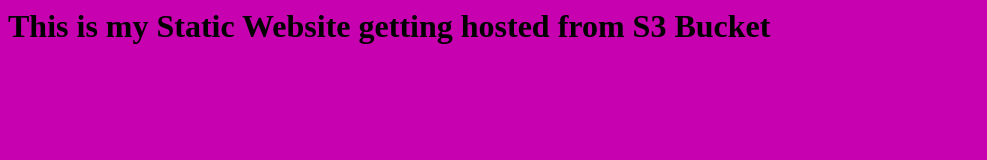
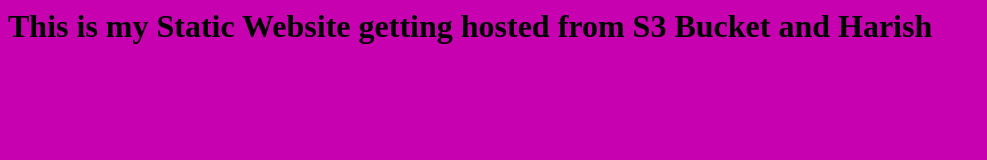
Before and after one commit to harishrawat016/My-S3-Static-Website, a plain HTML site: page index.html in a window 1280 px wide. Shown: the whole page, without its empty margins (0-987 px from the left). Drawn offline with Linux system fonts and the light colour scheme.

Commit message:
This is the second commit.

```diff
--- a/index.html
+++ b/index.html
@@ -1,6 +1,6 @@
 <html>
 	<body bgcolor="#C700B0">
-		<H1>This is my Static Website getting hosted from S3 Bucket</H1>
+		<H1>This is my Static Website getting hosted from S3 Bucket and Harish</H1>
 
 	</body>
 </html>
```
